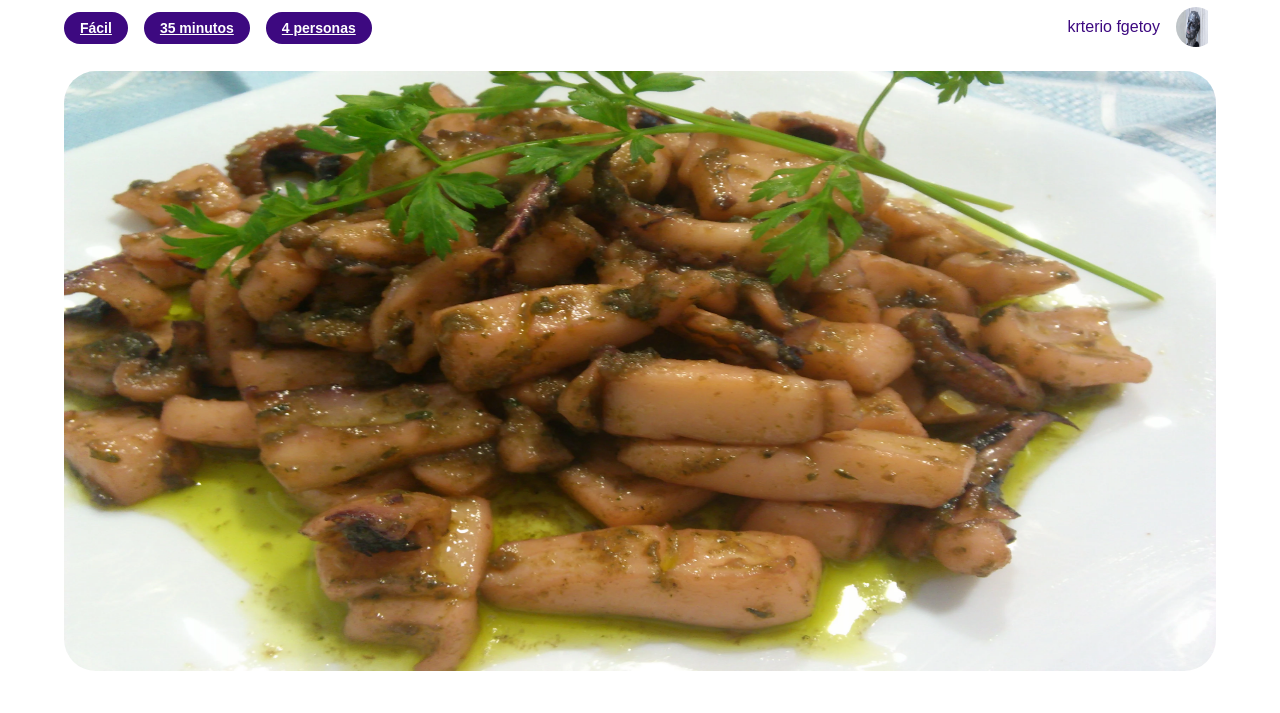
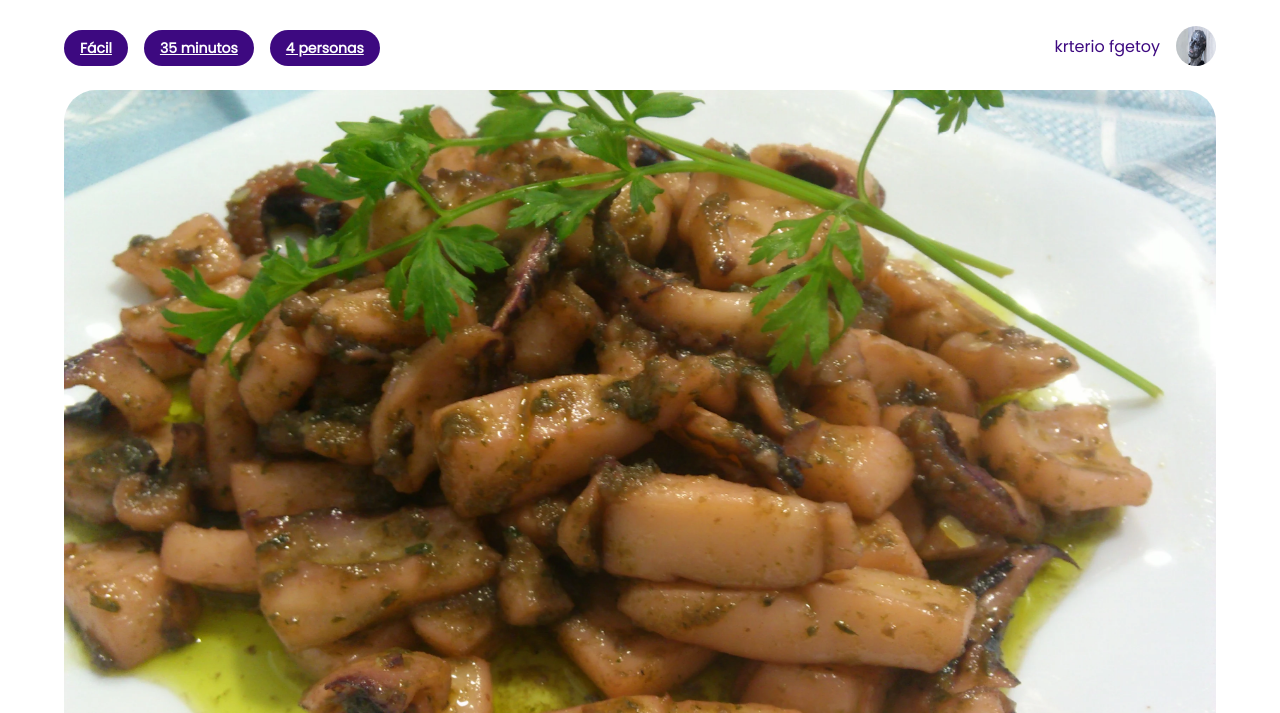
Before and after one commit to jmmartinsab/HTML---CSS-I-PEC-2, a website built with Parcel: page src/detail.html in a window 1280 px wide. Shown: the part 248-961 px from the top of the page. Built offline with nearby package versions, Linux system fonts and the light colour scheme.

Commit message:
segunda iterancion 2do

```diff
--- a/src/assets/styles/_variables.scss
+++ b/src/assets/styles/_variables.scss
@@ -8,7 +8,7 @@
 
 @font-face {
   font-family: 'Poppins';
-  src: url('https://fonts.googleapis.com/css2?family=Poppins:ital,wght@0,100;0,200;0,300;0,400;0,500;0,600;0,700;0,800;0,900;1,100;1,200;1,300;1,400;1,500;1,600;1,700;1,800;1,900&display=swap');
+  src: url('../fonts/Poppins-Regular.ttf');
   font-display: swap;
 }
 @font-face {
--- a/src/detail.html
+++ b/src/detail.html
@@ -79,15 +79,15 @@
           <p class="main__recipe-author-name">krterio fgetoy</p>
 
           <div class="main__recipe-author-pic-round">
-            <img class="main__recipe-author-img" src="assets/images/alien.webp" loading="lazy" alt="author" width="32px"
-              height="32px">
+            <img class="main__recipe-author-img" src="assets/images/alien.webp" loading="lazy" alt="author" width="40px"
+              height="40px">
           </div>
         </div>
       </div>
 
       <div class="main__img-intro">
         <img src="assets/images/sepia.webp" alt="receta" loading="lazy" class="main__img-intro-1"
-          srcset="assets/images/sepia.webp 3264w, assets/images/sepia-s800.webp 800w" width="1920px" height="600px">
+          srcset="assets/images/sepia.webp 3264w, assets/images/sepia-s800.webp 800w" width="1920px" height="800px">
       </div>
 
       <div class="main__recipe-block-text">
```
Also changed, not shown: src/assets/fonts/Poppins-Black.ttf (added), src/assets/fonts/Poppins-Bold.ttf (added), src/assets/fonts/Poppins-ExtraBold.ttf (added), src/assets/fonts/Poppins-Light.ttf (added), src/assets/fonts/Poppins-Medium.ttf (added), src/assets/fonts/Poppins-Regular.ttf (added), src/assets/fonts/Poppins-SemiBold.ttf (added).
